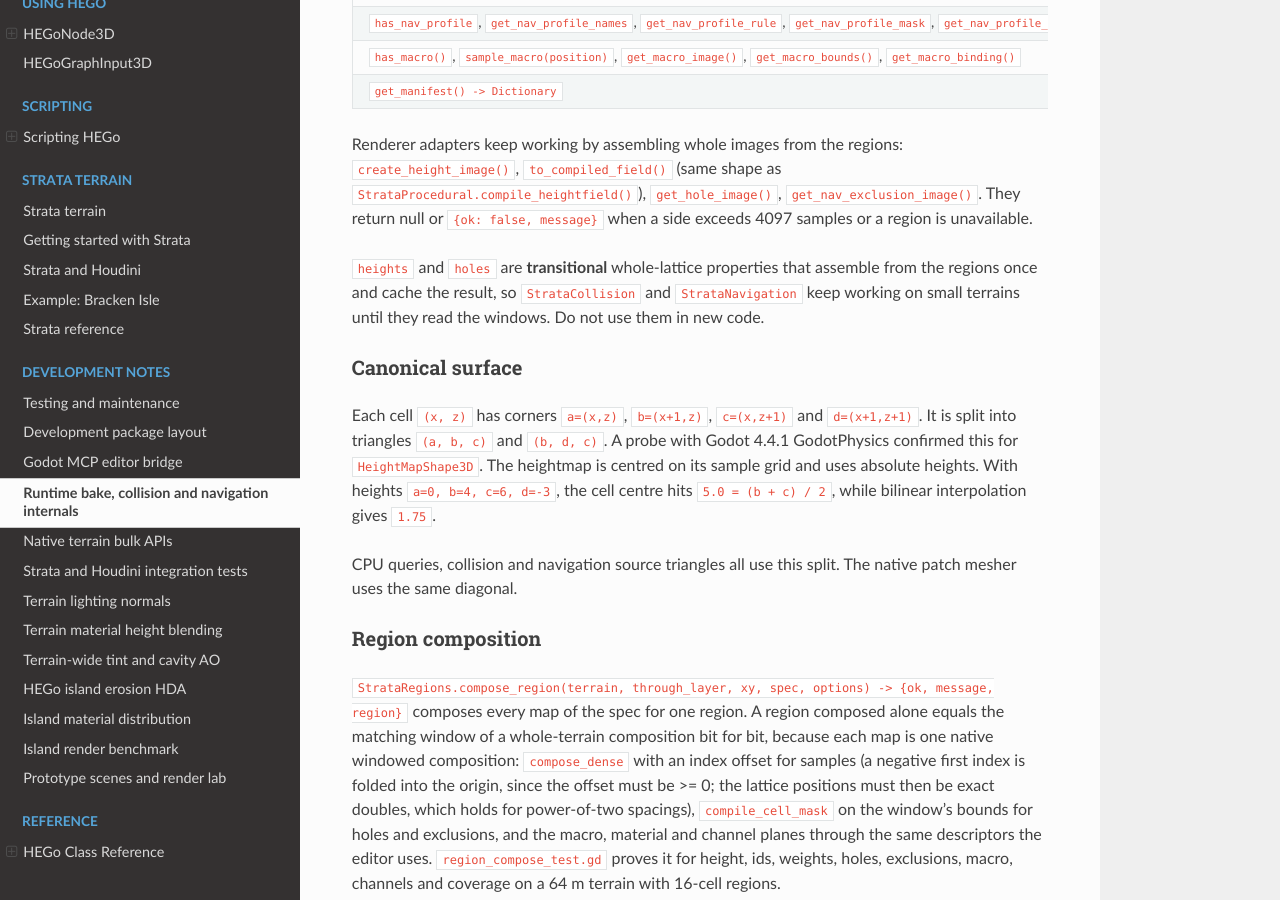
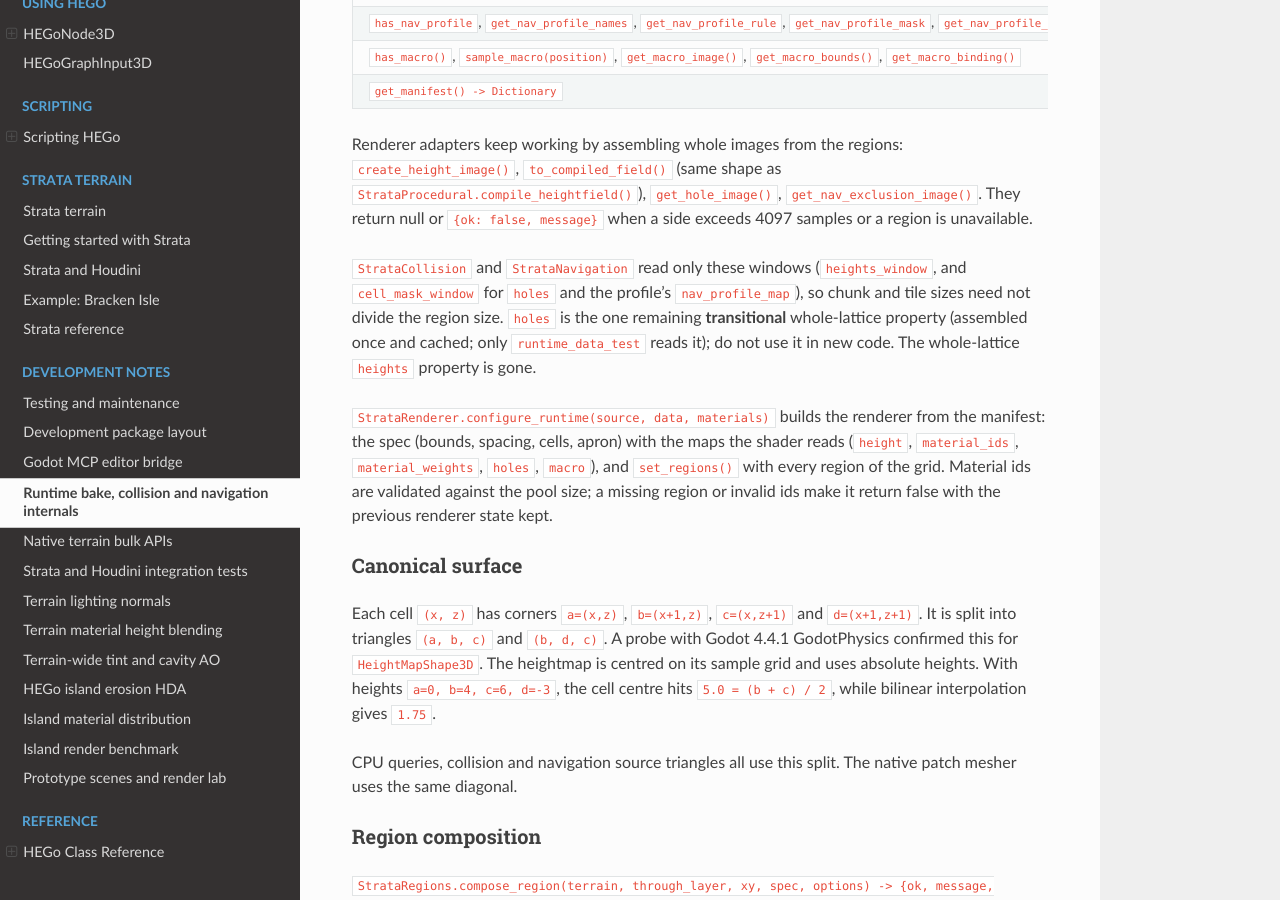
Before and after one commit to peterprickarz/hego, a Sphinx documentation site: the page built from docs/development/terrain_runtime.md, in a window 1280 px wide and 900 px high, scrolled down 2863 px. Built offline with Sphinx 7.4.7 and the Read the Docs theme 3.1.0, drawn with Linux system fonts in a browser that asks for light colours.

Commit message:
Build collision, navigation and the runtime renderer from region windows
StrataCollision chunks and StrataNavigation tiles read heights_window and
cell_mask_window instead of indexing whole-lattice arrays, so chunk and
tile sizes no longer relate to the region size; seams across regions are
exact (24-cell chunks over 16-cell regions tested). configure_runtime
builds the renderer from the manifest's regions through set_regions,
transactionally, without the 4096-sample cap. The whole-lattice heights
getter is gone. runtime_render_test checks the runtime renderer against
the manifest's own sampling at lattice, edge and random points and that
rays miss hole cells. On the 4 km bake: collision around the player 40 ms,
a 128 m navigation area 92 ms.

Co-Authored-By: Claude Fable 5.1 <noreply@anthropic.com>

```diff
--- a/docs/development/terrain_runtime.md
+++ b/docs/development/terrain_runtime.md
@@ -68,7 +68,9 @@ Terrain-local XZ everywhere. `Status` is `OK`, `OUTSIDE`, `ABSENT`, `NOT_RESIDEN
 
 Renderer adapters keep working by assembling whole images from the regions: `create_height_image()`, `to_compiled_field()` (same shape as `StrataProcedural.compile_heightfield()`), `get_hole_image()`, `get_nav_exclusion_image()`. They return null or `{ok: false, message}` when a side exceeds 4097 samples or a region is unavailable.
 
-`heights` and `holes` are **transitional** whole-lattice properties that assemble from the regions once and cache the result, so `StrataCollision` and `StrataNavigation` keep working on small terrains until they read the windows. Do not use them in new code.
+`StrataCollision` and `StrataNavigation` read only these windows (`heights_window`, and `cell_mask_window` for `holes` and the profile's `nav_profile_map`), so chunk and tile sizes need not divide the region size. `holes` is the one remaining **transitional** whole-lattice property (assembled once and cached; only `runtime_data_test` reads it); do not use it in new code. The whole-lattice `heights` property is gone.
+
+`StrataRenderer.configure_runtime(source, data, materials)` builds the renderer from the manifest: the spec (bounds, spacing, cells, apron) with the maps the shader reads (`height`, `material_ids`, `material_weights`, `holes`, `macro`), and `set_regions()` with every region of the grid. Material ids are validated against the pool size; a missing region or invalid ids make it return false with the previous renderer state kept.
 
 ### Canonical surface
 
```
Also changed, not shown: 11 other files.
